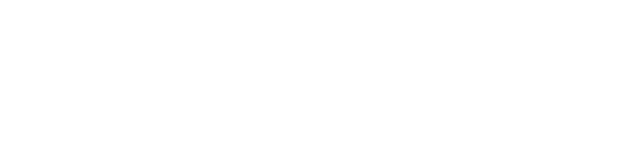
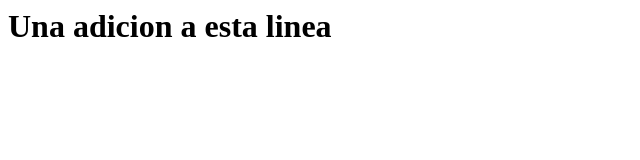
Before and after one commit to dlaverdep15/mi_primer_repo, a plain HTML site: page index.html in a window 1280 px wide. Shown: the whole page, without its empty margins (0-640 px from the left). Drawn offline with Linux system fonts and the light colour scheme.

Commit message:
se adiciona una nueva linea

```diff
--- a/index.html
+++ b/index.html
@@ -1 +1,2 @@
 <h1 hola mundo!!!!! h1>
+Una adicion a esta linea
```
